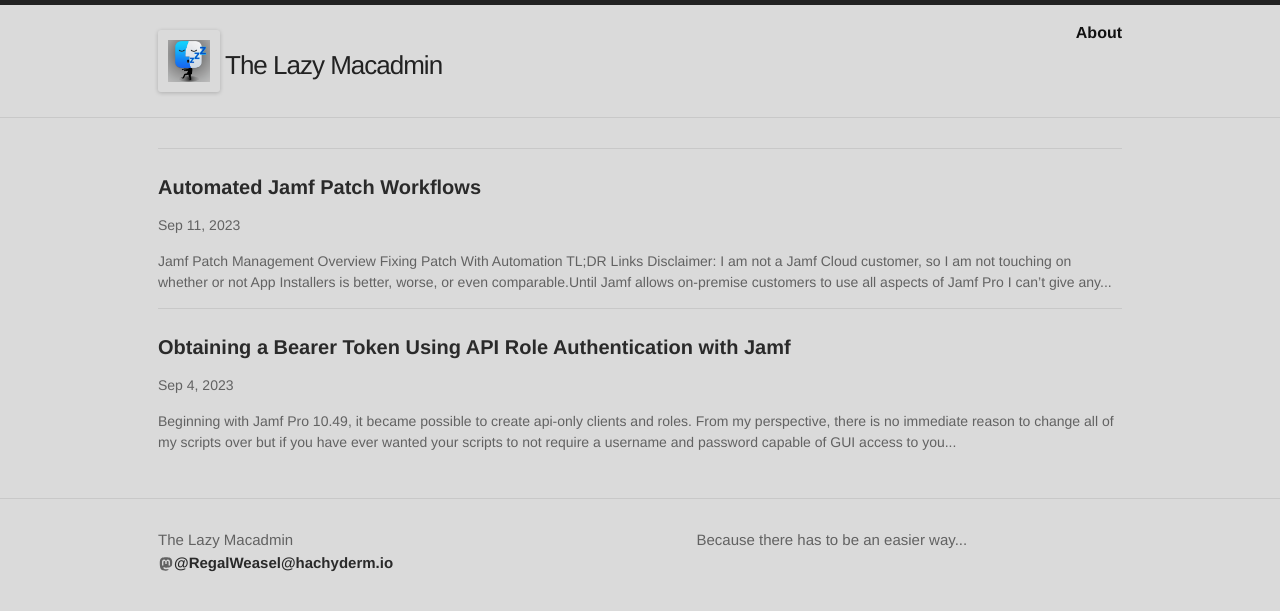
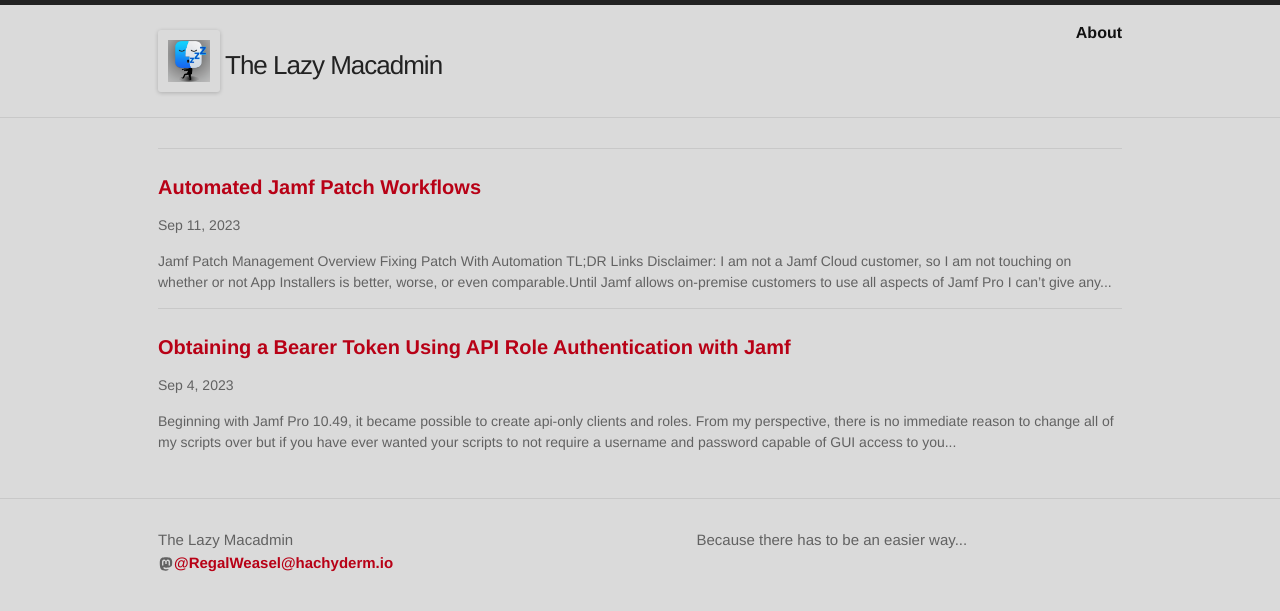
Before and after one commit to lazymacadmin/lazymacadmin.github.io, a Jekyll site: the page built from index.html, in a window 1280 px wide. Shown: the top 611 px of the page. Built offline with Jekyll 4.4.1, drawn with Linux system fonts in a browser that asks for light colours; the list of posts is cut into pages by our own code.

Commit message:
Update to UC red

```diff
--- a/css/main.scss
+++ b/css/main.scss
@@ -20,7 +20,7 @@ $spacing-unit:     30px;
 
 $text-color:       #111;
 $background-color: #dadada;
-$brand-color:      #2a2a2a;
+$brand-color:      #b80116;
 
 $grey-color:       #626262;
 $grey-color-light: lighten($grey-color, 40%);
```
